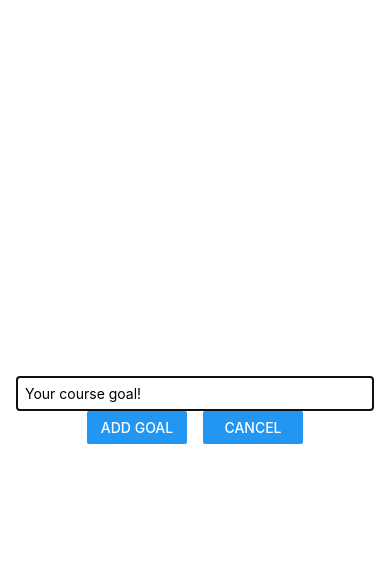
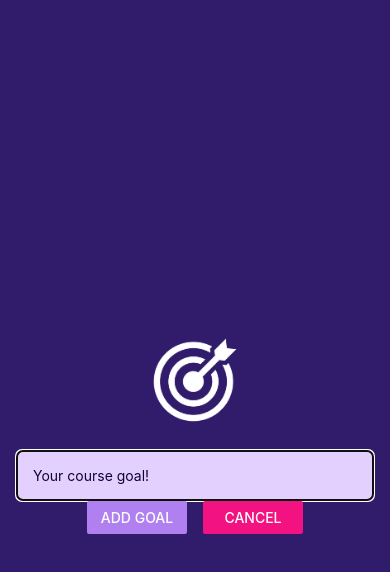
Before and after one commit to BonhaengLee/RNCourse, a React Native app: screen / in a window 390 px wide. Both pictures are taken after a click on the button "ADD NEW GOAL". Shown: the top 572 px of the page. Built offline with nearby package versions, Linux system fonts and the light colour scheme.

Commit message:
Todo App Completed

```diff
--- a/App.tsx
+++ b/App.tsx
@@ -2,6 +2,7 @@
 import { Button, FlatList, StyleSheet, TextInput, View } from "react-native";
 import GoalItem from "./components/GoalItem";
 import GoalInput from "./components/GoalInput";
+import { StatusBar } from "expo-status-bar";
 
 export default function App() {
   const [modalIsVisible, setModalIsVisible] = useState(false);
@@ -38,10 +39,14 @@
   }
 
   return (
+    <>
+      {/* 상태표시줄을 보기 힘들 때 상세히 수정해줄 수 있음 */}
+      <StatusBar style="light" />
+
       <View style={styles.appContainer}>
         <Button
           title="Add New Goal"
-        color="#5e0acc"
+          color="#a065ec"
           onPress={startAddGoalHandler}
         />
         <GoalInput
@@ -71,6 +76,7 @@
           />
         </View>
       </View>
+    </>
   );
 }
 
@@ -79,8 +85,8 @@
     flex: 1,
     padding: 50,
     paddingHorizontal: 16,
+    // 화면이 여러 개일 때 일일이 backgroundColor를 변경해주는 것보다 app.json에 추가하는 것이 유용하다.
   },
-
   goalsContainer: {
     flex: 5,
   },
--- a/app.json
+++ b/app.json
@@ -6,6 +6,7 @@
     "orientation": "portrait",
     "icon": "./assets/icon.png",
     "userInterfaceStyle": "light",
+    "backgroundColor": "#1e085a",
     "splash": {
       "image": "./assets/splash.png",
       "resizeMode": "contain",
--- a/components/GoalInput.tsx
+++ b/components/GoalInput.tsx
@@ -4,8 +4,8 @@
   StyleSheet,
   TextInput,
   Button,
-  GestureResponderEvent,
   Modal,
+  Image,
 } from "react-native";
 
 interface GoalInputProps {
@@ -30,6 +30,11 @@
   return (
     <Modal visible={visible} animationType="slide">
       <View style={styles.inputContainer}>
+        <Image
+          style={styles.image}
+          source={require("../assets/images/goal.png")}
+        />
+
         <TextInput
           style={styles.textInput}
           placeholder="Your course goal!"
@@ -39,10 +44,10 @@
 
         <View style={styles.buttonContainer}>
           <View style={styles.button}>
-            <Button title="Add Goal" onPress={addGoalHandler} />
+            <Button title="Add Goal" onPress={addGoalHandler} color="#b180f0" />
           </View>
           <View style={styles.button}>
-            <Button title="Cancel" onPress={onCancel} />
+            <Button title="Cancel" onPress={onCancel} color="#f31282" />
           </View>
         </View>
       </View>
@@ -55,16 +60,22 @@
     flex: 1,
     justifyContent: "center",
     alignItems: "center",
-    marginBottom: 24,
     padding: 16,
-    borderBottomWidth: 1,
-    borderColor: "#ccc",
+    backgroundColor: "#311b6b",
+  },
+  image: {
+    width: 100,
+    height: 100,
+    margin: 20,
   },
   textInput: {
     borderWidth: 1,
-    borderColor: "#ccc",
+    borderColor: "#e4d0ff",
+    borderRadius: 6,
+    backgroundColor: "#e4d0ff",
+    color: "#120438",
     width: "100%",
-    padding: 8,
+    padding: 16,
   },
   buttonContainer: {
     flexDirection: "row",
```
Also changed, not shown: assets/images/goal.png (added). Lines whose indentation alone changed are shown as unchanged.
